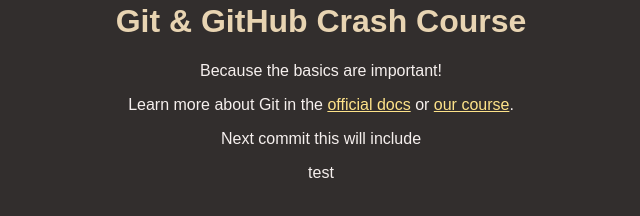
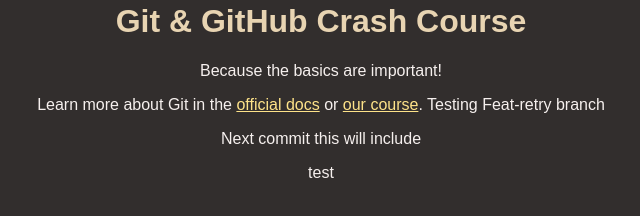
Before and after one commit to Ahamed13/Github-Tutorial, a plain HTML site: page index.html in a window 1280 px wide. Shown: the part 166-382 px from the top of the page, without its empty margins (319-959 px from the left). Drawn offline with Linux system fonts and the light colour scheme.

Commit message:
add one line statement for testing branch feat-retry

```diff
--- a/index.html
+++ b/index.html
@@ -16,6 +16,7 @@
         Learn more about Git in the
         <a href="https://git-scm.com/book/en/v2">official docs</a> or
         <a href="https://acad.link/git">our course</a>.
+        Testing Feat-retry branch
       </p>
       <p>
         Next commit this will include
```
